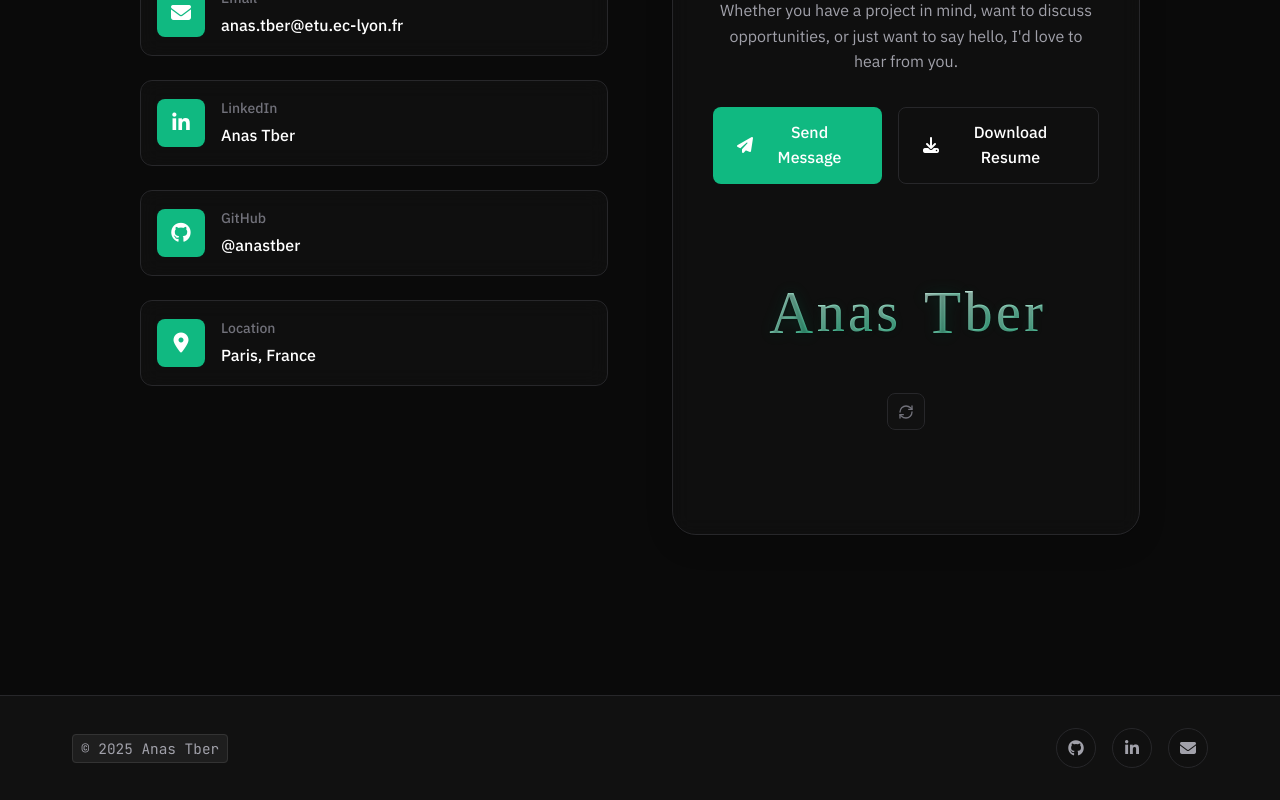
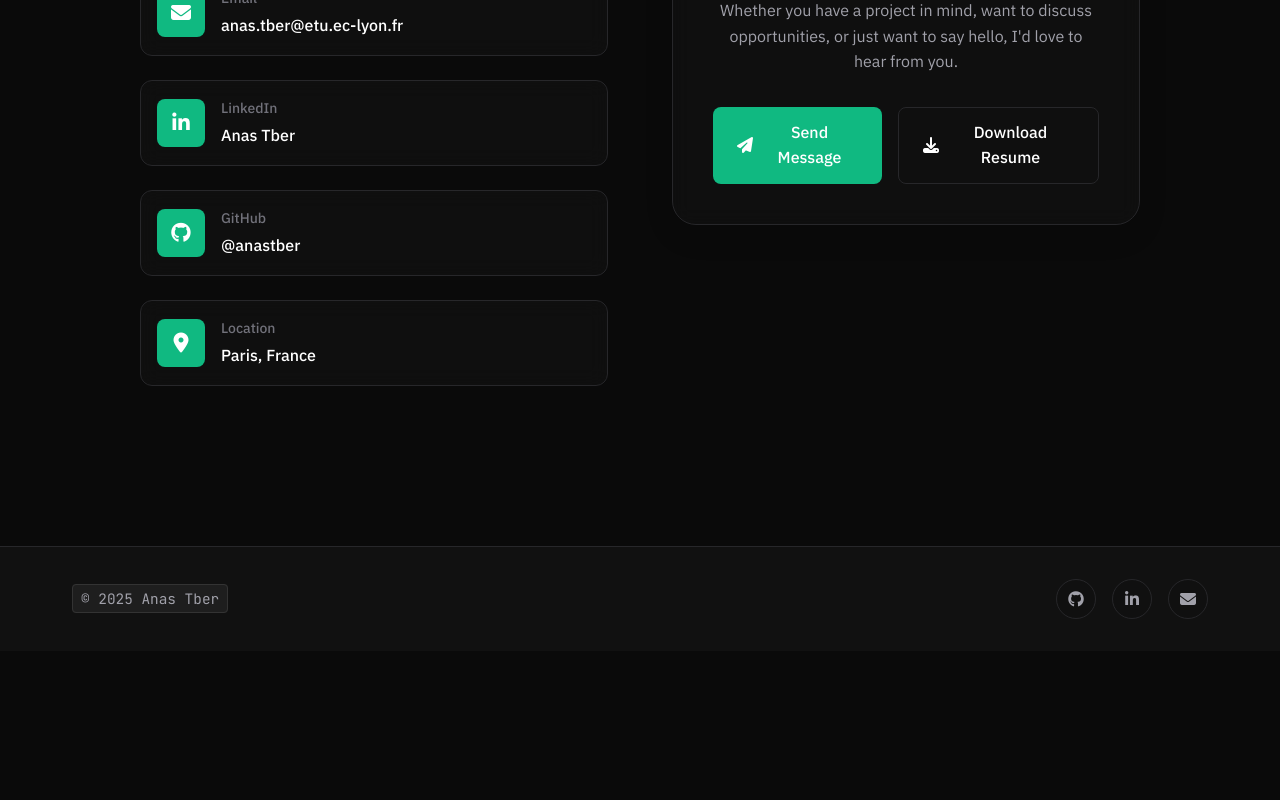
Before and after one commit to anastber/personal-portfolio, a React (Vite) app: page / in a window 1280 px wide. Shown: the part 5727-6527 px from the top of the page. After the commit the page ends 6378 px from the top, so only its background shows below. Built offline with nearby package versions, Linux system fonts and the light colour scheme.

Commit message:
fix: removing signature from contact section

```diff
--- a/src/components/Contact.tsx
+++ b/src/components/Contact.tsx
@@ -1,5 +1,4 @@
 import React from 'react';
-import Signature from './Signature';
 import './Contact.scss';
 
 const Contact: React.FC = () => {
@@ -92,8 +91,6 @@ const Contact: React.FC = () => {
                   Download Resume
                 </a>
               </div>
-
-              <Signature />
             </div>
           </div>
         </div>
--- a/src/components/Signature.scss
+++ /dev/null
@@ -1,296 +0,0 @@
-.signature-wrapper {
-  display: flex;
-  flex-direction: column;
-  align-items: center;
-  margin: 3rem auto 2rem;
-  padding: 2rem;
-  max-width: 500px;
-
-  @media (max-width: 768px) {
-    margin: 2rem auto 1rem;
-    padding: 1.5rem 1rem;
-    max-width: 90%;
-  }
-
-  @media (max-width: 480px) {
-    margin: 1.5rem auto 0.5rem;
-    padding: 1rem 0.5rem;
-  }
-}
-
-.signature-label {
-  display: flex;
-  align-items: center;
-  gap: 0.75rem;
-  margin-bottom: 1.5rem;
-  font-size: 0.9rem;
-  color: var(--text-tertiary);
-  font-weight: 500;
-  letter-spacing: 0.5px;
-
-  @media (max-width: 480px) {
-    font-size: 0.85rem;
-    margin-bottom: 1rem;
-    gap: 0.5rem;
-  }
-
-  .signature-dash {
-    width: 2rem;
-    height: 1px;
-    background: linear-gradient(90deg, transparent, var(--border-color), transparent);
-    display: block;
-
-    @media (max-width: 480px) {
-      width: 1.5rem;
-    }
-  }
-
-  .signature-text {
-    font-family: var(--font-primary);
-    font-weight: 500;
-  }
-}
-
-.signature-container {
-  position: relative;
-  width: 100%;
-  max-width: 400px;
-  display: flex;
-  flex-direction: column;
-  align-items: center;
-
-  @media (max-width: 480px) {
-    max-width: 100%;
-  }
-}
-
-.signature-name {
-  display: flex;
-  align-items: center;
-  justify-content: center;
-  position: relative;
-  margin-bottom: 0.5rem;
-}
-
-.signature-letter {
-  font-family: 'Brush Script MT', 'Lucida Handwriting', 'Segoe Script', cursive;
-  font-size: 3.5rem;
-  font-weight: 400;
-  color: var(--text-primary);
-  display: inline-block;
-  position: relative;
-  cursor: default;
-
-  // Letter spacing and kerning
-  &:not(.signature-space) {
-    margin: 0 0.03em;
-  }
-
-  // Special styling for capital letters
-  &:first-child,
-  &:nth-child(6) { // A and T
-    font-size: 3.8rem;
-    font-weight: 500;
-    color: var(--accent-primary);
-  }
-
-  @media (max-width: 768px) {
-    font-size: 3rem;
-
-    &:first-child,
-    &:nth-child(6) {
-      font-size: 3.2rem;
-    }
-  }
-
-  @media (max-width: 480px) {
-    font-size: 2.4rem;
-
-    &:first-child,
-    &:nth-child(6) {
-      font-size: 2.6rem;
-    }
-  }
-
-  @media (max-width: 320px) {
-    font-size: 2.1rem;
-
-    &:first-child,
-    &:nth-child(6) {
-      font-size: 2.3rem;
-    }
-  }
-
-  // Text shadow for depth
-  text-shadow:
-    0 1px 2px rgba(0, 0, 0, 0.1),
-    0 2px 4px rgba(0, 0, 0, 0.05);
-
-  // Gradient text effect for modern look
-  background: linear-gradient(135deg, var(--text-primary) 0%, var(--accent-primary) 100%);
-  -webkit-background-clip: text;
-  background-clip: text;
-  -webkit-text-fill-color: transparent;
-
-  // Fallback for browsers that don't support background-clip
-  @supports not (-webkit-background-clip: text) {
-    color: var(--text-primary);
-    -webkit-text-fill-color: initial;
-  }
-}
-
-.signature-space {
-  width: 0.4em;
-
-  @media (max-width: 480px) {
-    width: 0.35em;
-  }
-}
-
-.signature-underline {
-  width: 100%;
-  height: 2px;
-  background: linear-gradient(
-    90deg,
-    transparent 0%,
-    var(--accent-primary) 20%,
-    var(--accent-secondary) 50%,
-    var(--accent-primary) 80%,
-    transparent 100%
-  );
-  border-radius: 1px;
-  transform-origin: left center;
-  margin-top: 0.5rem;
-  opacity: 0.8;
-
-  @media (max-width: 480px) {
-    height: 1.5px;
-    margin-top: 0.25rem;
-  }
-}
-
-.signature-flourish {
-  position: absolute;
-  bottom: -0.5rem;
-  right: -1rem;
-  font-size: 1.2rem;
-  color: var(--accent-primary);
-
-  @media (max-width: 480px) {
-    font-size: 1rem;
-    bottom: -0.25rem;
-    right: -0.5rem;
-  }
-}
-
-.signature-replay {
-  margin-top: 1.5rem;
-  padding: 0.6rem;
-  background: var(--bg-secondary);
-  border: 1px solid var(--border-color);
-  border-radius: 0.5rem;
-  color: var(--text-tertiary);
-  cursor: pointer;
-  transition: all 0.3s ease;
-  backdrop-filter: blur(10px);
-
-  &:hover {
-    color: var(--accent-primary);
-    border-color: var(--accent-primary);
-    background: var(--bg-card);
-    transform: translateY(-2px);
-    box-shadow: 0 4px 12px rgba(16, 185, 129, 0.15);
-  }
-
-  &:active {
-    transform: translateY(-1px);
-  }
-
-  svg {
-    display: block;
-    width: 16px;
-    height: 16px;
-  }
-
-  @media (max-width: 480px) {
-    padding: 0.5rem;
-    margin-top: 1rem;
-
-    svg {
-      width: 14px;
-      height: 14px;
-    }
-  }
-}
-
-// Dark theme adjustments
-.dark {
-  .signature-letter {
-    text-shadow:
-      0 0 10px rgba(16, 185, 129, 0.1),
-      0 1px 2px rgba(0, 0, 0, 0.3);
-
-    &:first-child,
-    &:nth-child(6) {
-      text-shadow:
-        0 0 15px rgba(16, 185, 129, 0.2),
-        0 1px 3px rgba(0, 0, 0, 0.4);
-    }
-  }
-
-  .signature-underline {
-    box-shadow: 0 0 8px rgba(16, 185, 129, 0.3);
-  }
-
-  .signature-flourish {
-    text-shadow: 0 0 8px rgba(16, 185, 129, 0.4);
-  }
-}
-
-// Light theme adjustments
-.light {
-  .signature-letter {
-    text-shadow:
-      0 2px 4px rgba(0, 0, 0, 0.1),
-      0 1px 2px rgba(0, 0, 0, 0.05);
-
-    &:first-child,
-    &:nth-child(6) {
-      text-shadow:
-        0 2px 6px rgba(5, 150, 105, 0.2),
-        0 1px 3px rgba(0, 0, 0, 0.1);
-    }
-  }
-}
-
-// Hover effects for the entire signature
-.signature-container:hover {
-  .signature-letter {
-    &:first-child,
-    &:nth-child(6) {
-      transform: scale(1.05);
-      transition: transform 0.3s ease;
-    }
-  }
-
-  .signature-underline {
-    opacity: 1;
-    transition: opacity 0.3s ease;
-  }
-
-  .signature-flourish {
-    transform: rotate(180deg) scale(1.1);
-    transition: transform 0.5s ease;
-  }
-}
-
-// Animation keyframes for special effects
-@keyframes sparkle {
-  0%, 100% { opacity: 1; transform: scale(1); }
-  50% { opacity: 0.7; transform: scale(1.1); }
-}
-
-.signature-flourish {
-  animation: sparkle 3s ease-in-out infinite;
-  animation-delay: 2s;
-}
--- a/src/components/Signature.tsx
+++ /dev/null
@@ -1,91 +0,0 @@
-import React, { useEffect, useState } from 'react';
-import { motion } from 'framer-motion';
-import './Signature.scss';
-
-const Signature: React.FC = () => {
-  const [key, setKey] = useState(0);
-  const [isVisible, setIsVisible] = useState(false);
-
-  useEffect(() => {
-    const observer = new IntersectionObserver(
-      ([entry]) => {
-        if (entry.isIntersecting) {
-          setIsVisible(true);
-          // Auto-trigger animation after a short delay
-          setTimeout(() => setKey(k => k + 1), 500);
-        }
-      },
-      { threshold: 0.5 }
-    );
-
-    const signatureElement = document.querySelector('.signature-wrapper');
-    if (signatureElement) {
-      observer.observe(signatureElement);
-    }
-
-    return () => observer.disconnect();
-  }, []);
-
-  const name = "Anas Tber";
-  const letters = name.split('');
-
-  return (
-    <div className="signature-wrapper">
-
-      <div className="signature-container" key={key}>
-        <div className="signature-name">
-          {letters.map((letter, index) => (
-            <motion.span
-              key={`${key}-${index}`}
-              className={`signature-letter ${letter === ' ' ? 'signature-space' : ''}`}
-              initial={{
-                opacity: 0,
-                y: 20,
-                scale: 0.8,
-                filter: "blur(4px)"
-              }}
-              animate={{
-                opacity: 1,
-                y: 0,
-                scale: 1,
-                filter: "blur(0px)"
-              }}
-              transition={{
-                duration: 0.6,
-                delay: index * 0.15 + 0.5,
-                ease: [0.25, 0.4, 0.25, 1]
-              }}
-              whileHover={{
-                y: -2,
-                scale: 1.05,
-                transition: { duration: 0.2 }
-              }}
-            >
-              {letter === ' ' ? '\u00A0' : letter}
-            </motion.span>
-          ))}
-        </div>
-
-      </div>
-
-      {/* Replay button */}
-      <motion.button
-        onClick={() => setKey(k => k + 1)}
-        className="signature-replay"
-        initial={{ opacity: 0 }}
-        animate={{ opacity: isVisible ? 1 : 0 }}
-        transition={{ duration: 0.6, delay: letters.length * 0.15 + 0.5 }}
-        title="Replay signature animation"
-      >
-        <svg width="16" height="16" viewBox="0 0 24 24" fill="none" stroke="currentColor" strokeWidth="2" strokeLinecap="round" strokeLinejoin="round">
-          <path d="M3 12a9 9 0 0 1 9-9 9.75 9.75 0 0 1 6.74 2.74L21 8"/>
-          <path d="M21 3v5h-5"/>
-          <path d="M21 12a9 9 0 0 1-9 9 9.75 9.75 0 0 1-6.74-2.74L3 16"/>
-          <path d="M3 21v-5h5"/>
-        </svg>
-      </motion.button>
-    </div>
-  );
-};
-
-export default Signature;
```
